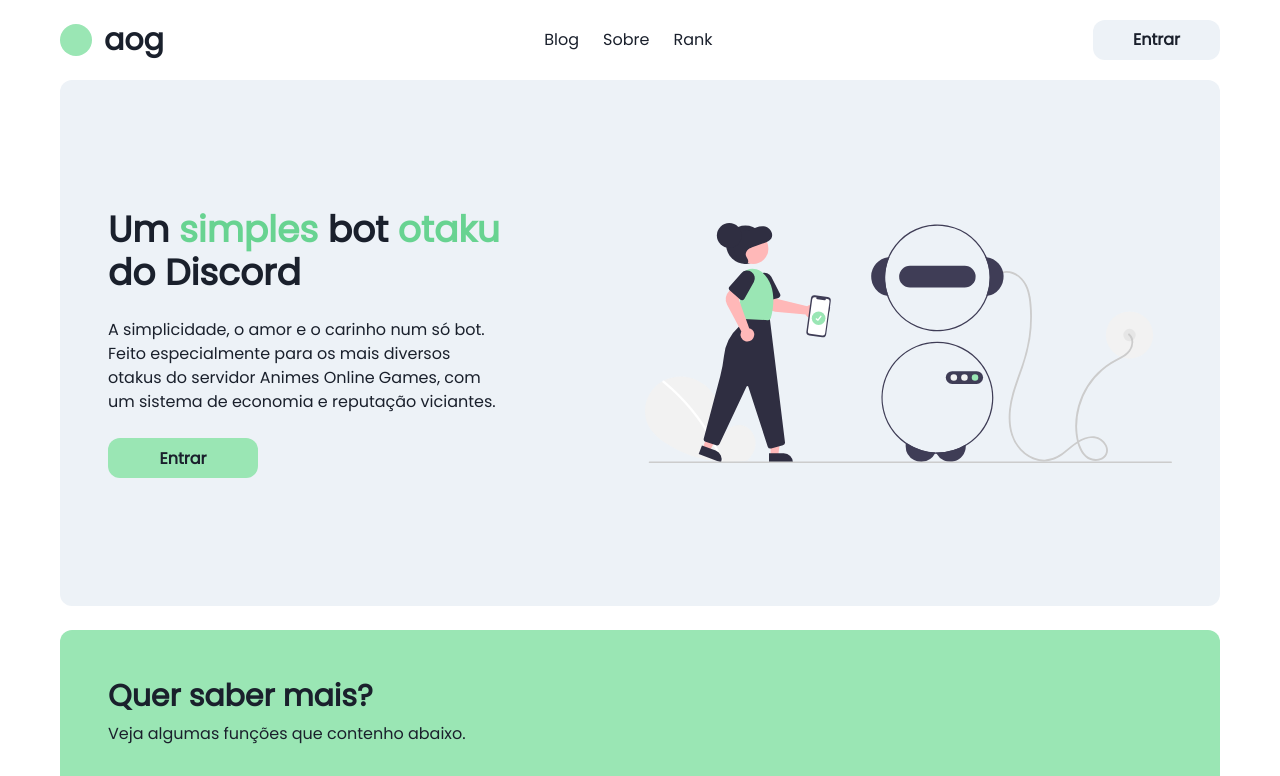
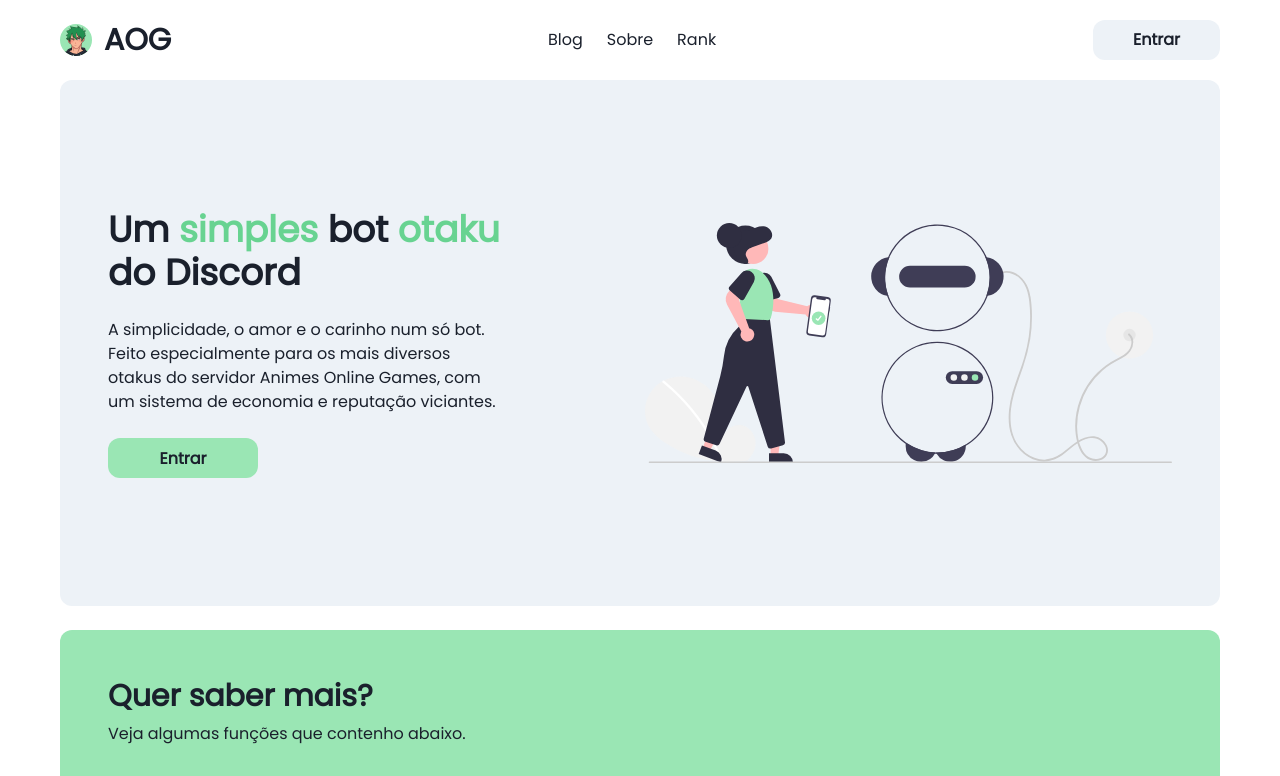
Before and after one commit to Kuriel23/foryou-website, a Next.js app: page / in a window 1280 px wide. Shown: the top 776 px of the page. Built offline with nearby package versions, Linux system fonts and the light colour scheme; no server answers.

Commit message:
feat: favicon, title and logos for header

```diff
--- a/src/components/molecules/Header/index.tsx
+++ b/src/components/molecules/Header/index.tsx
@@ -1,5 +1,5 @@
 import {
-  Box,
+  Image,
   Button,
   Flex,
   Heading,
@@ -38,10 +38,10 @@ export function Header(): JSX.Element {
       justify="space-between"
     >
       <Flex align="center" gap={3}>
-        <Box w={8} h={8} borderRadius="full" bgColor="green.200" />
+        <Image src="/logo.png" w={8} h={8} borderRadius="full" bgColor="green.200" />
 
         <Heading fontWeight={600} fontSize="3xl">
-          aog
+          AOG
         </Heading>
       </Flex>
 
--- a/src/pages/_app.tsx
+++ b/src/pages/_app.tsx
@@ -20,6 +20,8 @@ export default function App({
   return (
     <SessionProvider session={session}>
       <ChakraProvider theme={theme}>
+        <link rel="icon" type="image/x-icon" href="/favicon.ico" />
+        <title>Animes Online Games - Discord Bot</title>
         <Component {...pageProps} />
       </ChakraProvider>
     </SessionProvider>
```
Also changed, not shown: public/logo.png (added), 1 other file (tests, documents, lock files or other folders).
